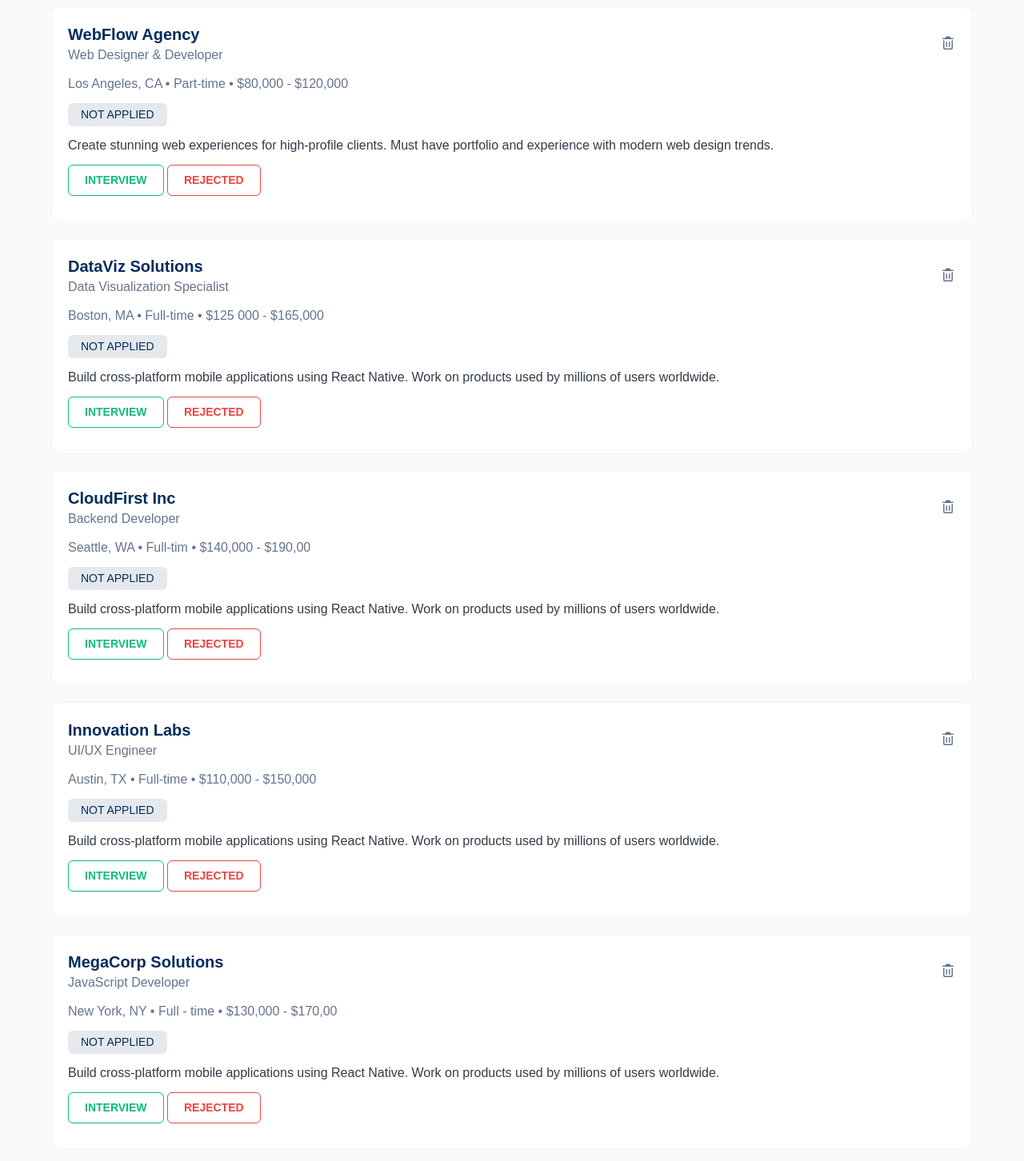
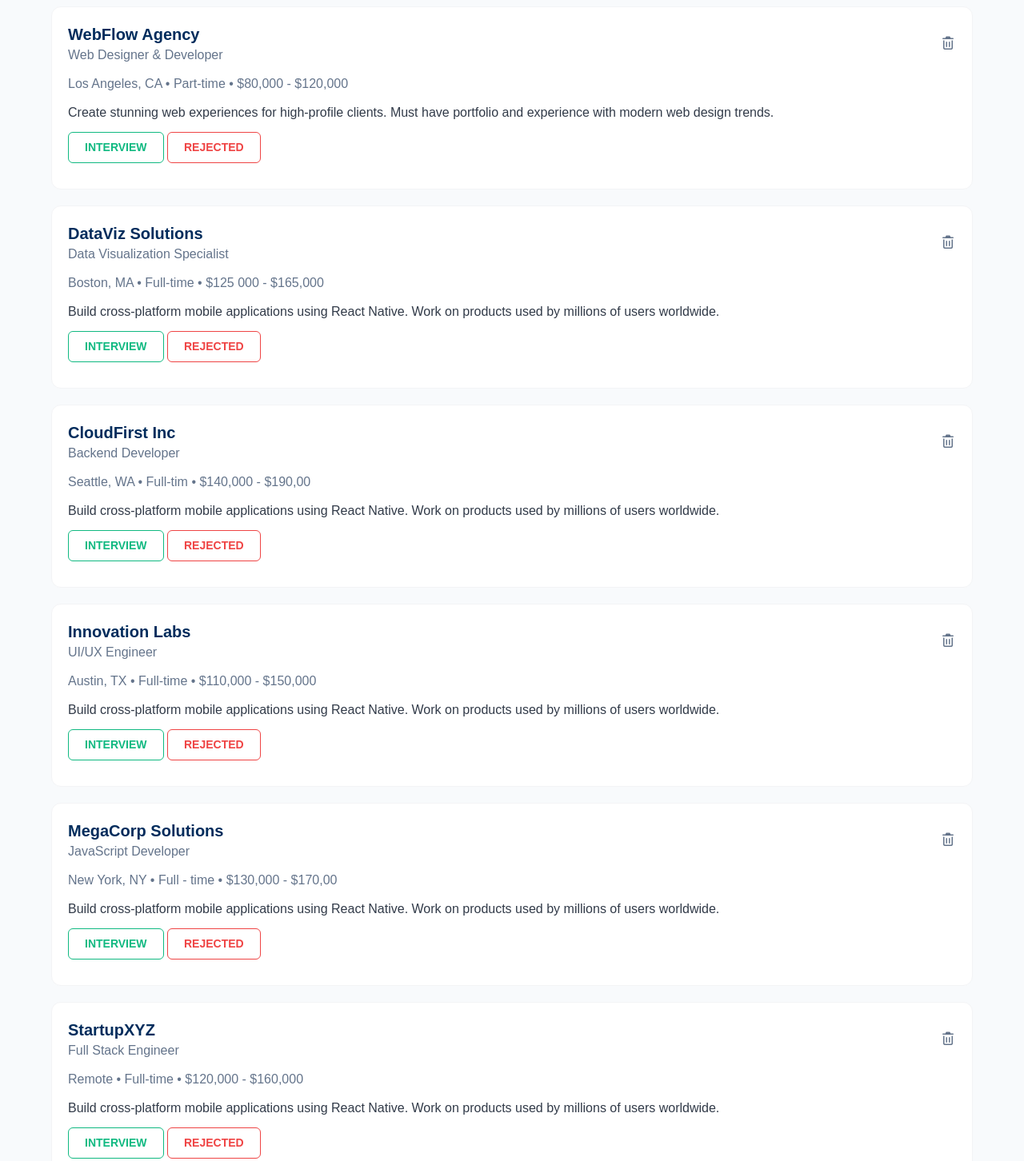
Before and after one commit to fFAYSAL/Job-Application-Tracker-assingment-4, a plain HTML site: page index.html in a window 1280 px wide. Shown: the part 600-2052 px from the top of the page at 80% size. Drawn offline with nearby package versions, Linux system fonts and the light colour scheme.

Commit message:
correction design

```diff
--- a/index.html
+++ b/index.html
@@ -103,7 +103,7 @@
             </div>
             <p class="text-[#64748B]">Los Angeles, CA •
                 Part-time • $80,000 - $120,000</p>
-                <button class="status-badge text-[#002C5C] bg-[#002C5C]/10 px-4 py-1 rounded-md font-medium text-[14px]">NOT APPLIED</button>
+                <button class="status-badge text-[#002C5C] bg-[#002C5C]/10 px-4 py-1 rounded-md font-medium text-[14px] hidden">NOT APPLIED</button>
                 <p class="text-[#323B49]">Create stunning web experiences for high-profile clients. Must have portfolio and experience with modern web design trends.</p>
                 <button class="interview-btn geist-fonts text-[#10B981] border rounded-md px-5 py-2 font-semibold text-[14px] cursor-pointer  ">INTERVIEW</button>
                 <button class=" reject-btn geist-fonts text-[#EF4444] border rounded-md px-5 py-2 font-semibold text-[14px] cursor-pointer  ">REJECTED</button>
@@ -127,7 +127,7 @@
             </div>
             <p class="text-[#64748B]">Boston, MA  • Full-time • $125
             000 - $165,000</p>
-                <button class="status-badge text-[#002C5C] bg-[#002C5C]/10 px-4 py-1 rounded-md font-medium text-[14px]">NOT APPLIED</button>
+                <button class="status-badge text-[#002C5C] bg-[#002C5C]/10 px-4 py-1 rounded-md font-medium text-[14px] hidden">NOT APPLIED</button>
                 <p class="text-[#323B49]">Build cross-platform mobile applications using React Native. Work on products used by millions of users worldwide.</p>
                 <button class="interview-btn geist-fonts text-[#10B981] border rounded-md px-5 py-2 font-semibold text-[14px] cursor-pointer ">INTERVIEW</button>
                 <button class="reject-btn geist-fonts text-[#EF4444] border rounded-md px-5 py-2 font-semibold text-[14px] cursor-pointer ">REJECTED</button>
@@ -151,7 +151,7 @@
 
             </div>
             <p class="text-[#64748B]">Seattle, WA •  Full-tim • $140,000  - $190,00</p>
-                <button class="status-badge text-[#002C5C] bg-[#002C5C]/10 px-4 py-1 rounded-md font-medium text-[14px]">NOT APPLIED</button>
+                <button class="status-badge text-[#002C5C] bg-[#002C5C]/10 px-4 py-1 rounded-md font-medium text-[14px] hidden">NOT APPLIED</button>
                 <p class="text-[#323B49]">Build cross-platform mobile applications using React Native. Work on products used by millions of users worldwide.</p>
                 <button class="interview-btn geist-fonts text-[#10B981] border rounded-md px-5 py-2 font-semibold text-[14px] cursor-pointer  ">INTERVIEW</button>
                 <button class="reject-btn geist-fonts text-[#EF4444] border rounded-md px-5 py-2 font-semibold text-[14px] cursor-pointer ">REJECTED</button>
@@ -175,7 +175,7 @@
 
             </div>
             <p class="text-[#64748B]">Austin, TX • Full-time •  $110,000 -  $150,000 </p>
-                <button class=" status-badge text-[#002C5C] bg-[#002C5C]/10 px-4 py-1 rounded-md font-medium text-[14px]">NOT APPLIED</button>
+                <button class=" status-badge text-[#002C5C] bg-[#002C5C]/10 px-4 py-1 rounded-md font-medium text-[14px] hidden">NOT APPLIED</button>
                 <p class="text-[#323B49]">Build cross-platform mobile applications using React Native. Work on products used by millions of users worldwide.</p>
                 <button class="interview-btn geist-fonts text-[#10B981] border rounded-md px-5 py-2 font-semibold text-[14px] cursor-pointer  ">INTERVIEW</button>
                 <button class="reject-btn geist-fonts text-[#EF4444] border rounded-md px-5 py-2 font-semibold text-[14px] cursor-pointer  ">REJECTED</button>
@@ -198,7 +198,7 @@
 
             </div>
             <p class="text-[#64748B]">New York, NY • Full - time • $130,000 - $170,00</p>
-                <button class="status-badge text-[#002C5C] bg-[#002C5C]/10 px-4 py-1 rounded-md font-medium text-[14px]">NOT APPLIED</button>
+                <button class="status-badge text-[#002C5C] bg-[#002C5C]/10 px-4 py-1 rounded-md font-medium text-[14px] hidden">NOT APPLIED</button>
                 <p class="text-[#323B49]">Build cross-platform mobile applications using React Native. Work on products used by millions of users worldwide.</p>
                 <button class="interview-btn geist-fonts text-[#10B981] border rounded-md px-5 py-2 font-semibold text-[14px] cursor-pointer  ">INTERVIEW</button>
                 <button class="reject-btn geist-fonts text-[#EF4444] border rounded-md px-5 py-2 font-semibold text-[14px] cursor-pointer ">REJECTED</button>
@@ -221,7 +221,7 @@
 
             </div>
             <p class="text-[#64748B]">Remote • Full-time • $120,000 - $160,000</p>
-                <button class="status-badge text-[#002C5C] bg-[#002C5C]/10 px-4 py-1 rounded-md font-medium text-[14px]">NOT APPLIED</button>
+                <button class="status-badge text-[#002C5C] bg-[#002C5C]/10 px-4 py-1 rounded-md font-medium text-[14px] hidden">NOT APPLIED</button>
                 <p class="text-[#323B49]">Build cross-platform mobile applications using React Native. Work on products used by millions of users worldwide.</p>
                 <button class="interview-btn geist-fonts text-[#10B981] border rounded-md px-5 py-2 font-semibold text-[14px] cursor-pointer  ">INTERVIEW</button>
                 <button class="reject-btn geist-fonts text-[#EF4444] border rounded-md px-5 py-2 font-semibold text-[14px] cursor-pointer  ">REJECTED</button>
```
